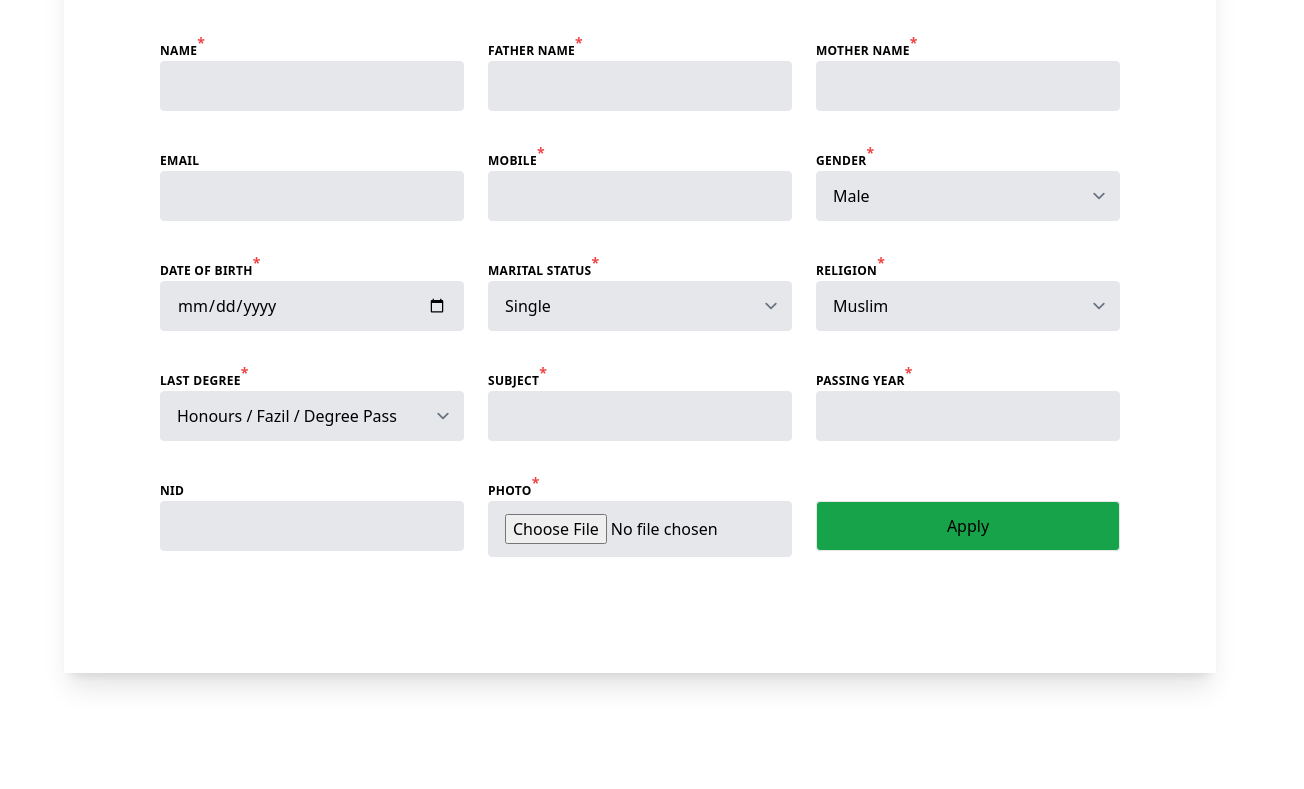
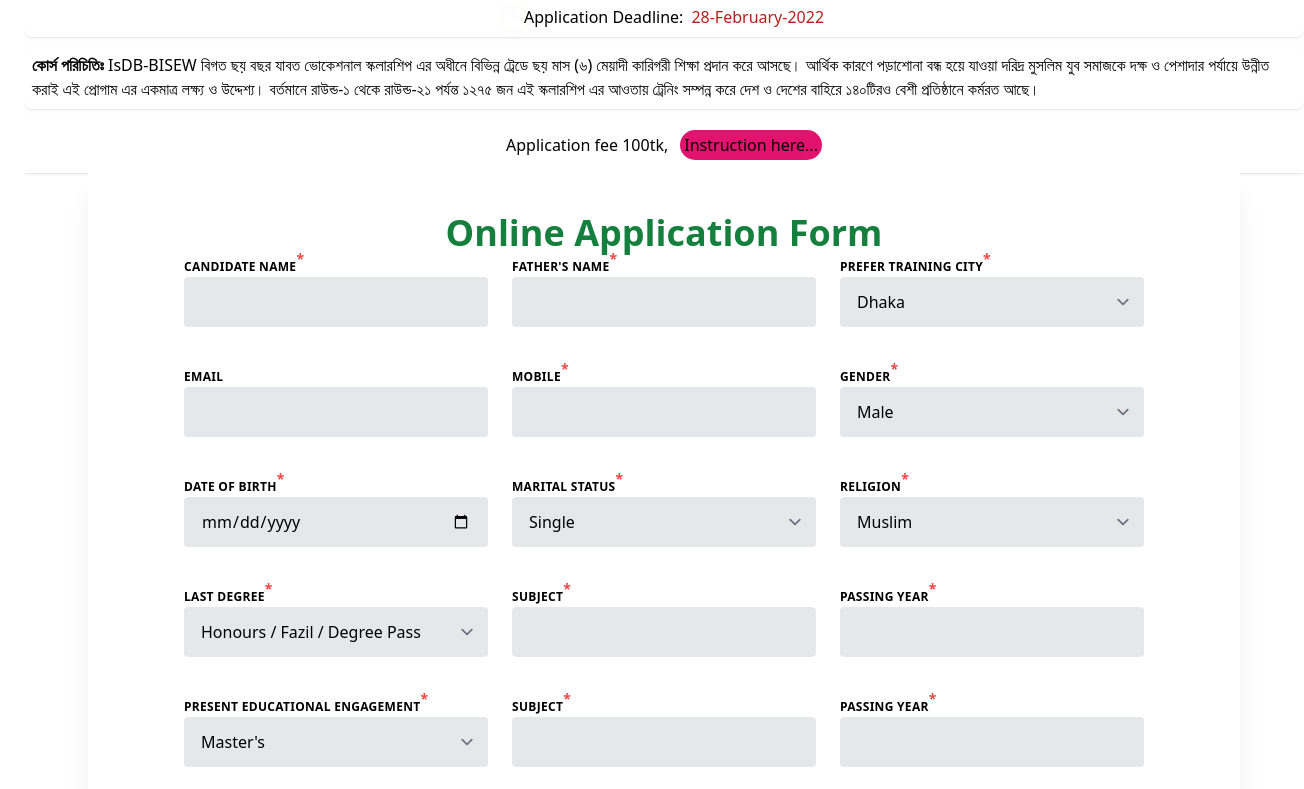
Before and after one commit to ringkubd/apply.isdb-bisew.org, a Next.js app: page / in a window 1280 px wide. Shown: the part 191-980 px from the top of the page, 1304 px wide, since content can reach past the window. Built offline with nearby package versions, Linux system fonts and the light colour scheme.

Commit message:
Changes-1

```diff
--- a/components/layout.js
+++ b/components/layout.js
@@ -3,9 +3,9 @@ import Footer from "./footer";
 
 export default function Layout({ children, title }){
     return (
-        <div className="mx-auto md:px-4 min-h-screen">
+        <div className="mx-auto relative min-h-screen">
             <Navbar />
-            <main data-aos="fade-up" data-aos-duration={800} data-aos-delay={400}>{ children }</main>
+            <main className="overflow-auto md:mx-6 container" data-aos="fade-up" data-aos-duration={800} data-aos-delay={400}>{ children }</main>
             <Footer />
         </div>
     )
--- a/components/navbar.js
+++ b/components/navbar.js
@@ -2,7 +2,6 @@ import React, { useState } from "react";
 import { Transition } from "@headlessui/react";
 import Link from 'next/link'
 import useSWR from 'swr'
-import Header from "./header";
 import Img from 'next/image'
 
 function Navbar() {
@@ -14,7 +13,7 @@ function Navbar() {
     if (!data) return <div className="flex items-center justify-items-center">Loading....</div>
 
    return (
-       <nav className="bg-[#05A0C8] sticky top-0 z-50 overflow-visible" data-aos="fade-down" data-aos-duration={700}>
+       <nav className="bg-[#05A0C8] sticky w-full top-0 z-50 mx-auto" data-aos="fade-down" data-aos-duration={700}>
              <div className="max-w-7xl mx-auto px-4 sm:px-6 lg:px-8">
                 <div className="flex items-center justify-between h-16">
                    <div className="flex items-center">
--- a/pages/index.js
+++ b/pages/index.js
@@ -3,6 +3,8 @@ import Header from "../components/header";
 import Autocomplete from "../components/autocomplete";
 import {useState} from "react";
 import useSWR from "swr";
+import {BiAlarm} from "react-icons/bi";
+import Link from 'next/link'
 
 export default function Home() {
     const [ selectValue, setSelectValue ] = useState("")
@@ -19,22 +21,42 @@ export default function Home() {
             <Head>
                 <title>{ `Apply IsDB-BISEW IT Scholarship` }</title>
             </Head>
-            <Header title={`IsDB-BISEW IT Scholarship`} />
-
-            <div className="bg-gray-100 mx-auto max-w-6xl bg-white md:py-20 py-10 px-12 lg:px-24 shadow-xl mb-24">
+            <Header title={`IsDB-BISEW IT Scholarship Programme`} />
+            <div className="w-full py-2 shadow min-h-max text-center rounded-lg">
+                <h1 className="text-4xl">Round - 52</h1>
+                <h2 className="flex items-center justify-center">
+                    <BiAlarm className="animate-ping text-red-500 text-xl" /> Application Deadline: <span className="text-red-700 ml-2"> 28-February-2022</span>
+                </h2>
+            </div>
+            <div className="w-full shadow p-2 my-2 overflow-auto rounded-lg">
+                <span className="text-md font-bold">কোর্স পরিচিতিঃ </span> IsDB-BISEW বিগত ছয় বছর যাবত ভোকেশনাল স্কলারশিপ এর অধীনে বিভিন্ন ট্রেডে ছয় মাস (৬) মেয়াদী কারিগরী শিক্ষা প্রদান করে আসছে। আর্থিক কারণে পড়াশোনা বন্ধ হয়ে যাওয়া
+                দরিদ্র মুসলিম যুব সমাজকে দক্ষ ও পেশাদার পর্যায়ে উন্নীত করাই এই প্রোগাম এর একমাত্র লক্ষ্য ও উদ্দেশ্য।
+                বর্তমানে রাউন্ড-১ থেকে রাউন্ড-২১ পর্যন্ত ১২৭৫ জন এই স্কলারশিপ এর আওতায় ট্রেনিং সম্পন্ন করে দেশ ও দেশের বাহিরে ১৪০টিরও বেশী প্রতিষ্ঠানে কর্মরত আছে।
+            </div>
+            <div className="w-full shadow p-4 text-center">
+                Application fee 100tk,
+                <Link href="/bkash_instruction">
+                    <a className="p-1 ml-3 rounded-2xl bg-[#E2136E]">Instruction here...</a>
+                </Link>
+            </div>
+            <div className="bg-gray-100 mx-auto max-w-6xl bg-white py-10 px-12 lg:px-24 shadow-xl mb-24">
+                <h2 className="text-center font-bold md:text-4xl text-2xl text-green-700">Online Application Form</h2>
                 <form>
                     <div className="-mx-3 md:flex mb-6">
                         <div className="md:w-1/2 px-3 mb-6 md:mb-0">
-                            <label htmlFor="name" className="uppercase tracking-wide text-black text-xs font-bold mb-2">Name<sup className="text-sm text-red-500">*</sup></label>
+                            <label htmlFor="name" className="uppercase tracking-wide text-black text-xs font-bold mb-2">Candidate Name<sup className="text-sm text-red-500">*</sup></label>
                             <input type="text" id="name" required className="w-full bg-gray-200 text-black border border-gray-200 rounded py-3 px-4 mb-3"/>
                         </div>
                         <div className="md:w-1/2 px-3 mb-6 md:mb-0">
-                            <label htmlFor="father_name" className="uppercase tracking-wide text-black text-xs font-bold mb-2">Father Name<sup className="text-sm text-red-500">*</sup></label>
+                            <label htmlFor="father_name" className="uppercase tracking-wide text-black text-xs font-bold mb-2">Father's Name<sup className="text-sm text-red-500">*</sup></label>
                             <input type="text" id="father_name" required className="w-full bg-gray-200 text-black border border-gray-200 rounded py-3 px-4 mb-3"/>
                         </div>
                         <div className="md:w-1/2 px-3 mb-6 md:mb-0">
-                            <label htmlFor="mother_name" className="uppercase tracking-wide text-black text-xs font-bold mb-2">Mother Name<sup className="text-sm text-red-500">*</sup></label>
-                            <input type="text" id="mother_name" required className="w-full bg-gray-200 text-black border border-gray-200 rounded py-3 px-4 mb-3"/>
+                            <label htmlFor="prefer_training_city" className="uppercase tracking-wide text-black text-xs font-bold mb-2">Prefer Training City<sup className="text-sm text-red-500">*</sup></label>
+                            <select name="prefer_training_city" id="prefer_training_city"  required className="w-full bg-gray-200 text-black border border-gray-200 rounded py-3 px-4 mb-3">
+                                <option value="dhaka">Dhaka</option>
+                                <option value="chattogram">Chattogram</option>
+                            </select>
                         </div>
                     </div>
                     <div className="-mx-3 md:flex mb-6">
@@ -96,6 +118,25 @@ export default function Home() {
                             <input type="number" name="passing_year" required id="passing_year" className="w-full bg-gray-200 text-black border border-gray-200 rounded py-3 px-4 mb-3" />
                         </div>
                     </div>
+                    {/*TODO*/}
+                    <div className="-mx-3 md:flex mb-6">
+                        <div className="md:w-1/2 px-3 mb-6 md:mb-0">
+                            <label htmlFor="present_educational_engagement" className="uppercase tracking-wide text-black text-xs font-bold mb-2">Present Educational Engagement<sup className="text-sm text-red-500">*</sup></label>
+                            <select name="last_degree" required id="last_degree" className="w-full bg-gray-200 text-black border border-gray-200 rounded py-3 px-4 mb-3">
+                                <option value="master">Master's</option>
+                                <option value="bachelor">Bachelor</option>
+                                <option value="not_applicable">Not Applicable</option>
+                            </select>
+                        </div>
+                        <div className="md:w-1/2 px-3 mb-6 md:mb-0">
+                            <label htmlFor="subject" className="uppercase tracking-wide text-black text-xs font-bold mb-2">Subject<sup className="text-sm text-red-500">*</sup></label>
+                            <Autocomplete options={data} onChange={onChange} value={selectValue}/>
+                        </div>
+                        <div className="md:w-1/2 px-3 mb-6 md:mb-0">
+                            <label htmlFor="passing_year" className="uppercase tracking-wide text-black text-xs font-bold mb-2">Passing Year<sup className="text-sm text-red-500">*</sup></label>
+                            <input type="number" name="passing_year" required id="passing_year" className="w-full bg-gray-200 text-black border border-gray-200 rounded py-3 px-4 mb-3" />
+                        </div>
+                    </div>
                     <div className="-mx-3 md:flex mb-6">
                         <div className="md:w-1/2 px-3 mb-6 md:mb-0">
                             <label htmlFor="nid" className="uppercase tracking-wide text-black text-xs font-bold mb-2">NID</label>
```
